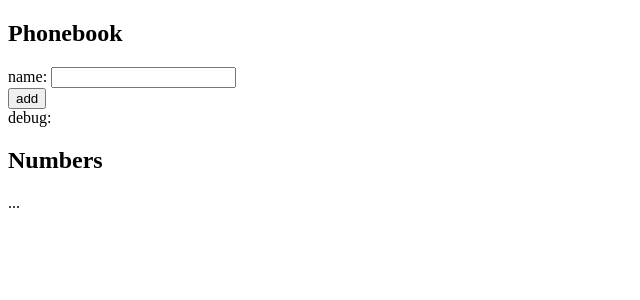
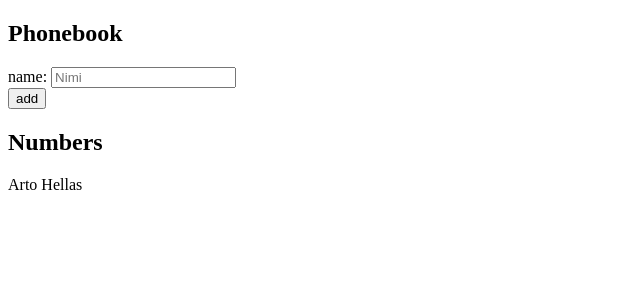
Before and after one commit to Antonako1/React-tehtavat, a React (Vite) app in the folder Kokoelmien renderöinti ja lomakkeen käsittely/palvelintehtava/: page / in a window 1280 px wide. Shown: the top 300 px of the page, without its empty margins (0-640 px from the left). Built offline with nearby package versions, Linux system fonts and the light colour scheme.

Commit message:
2.6 valmis

```diff
--- a/Kokoelmien renderöinti ja lomakkeen käsittely/palvelintehtava/src/App.jsx
+++ b/Kokoelmien renderöinti ja lomakkeen käsittely/palvelintehtava/src/App.jsx
@@ -11,23 +11,31 @@ const App = () => {
   }
 
   const handleSubmit = () => {
-    setPersons({name: newName})
-    console.log(persons)
+    let copy = [...persons];
+    copy.push(
+      {name: newName}
+    )
+    setPersons(copy)
+    document.getElementById('input-field').value = "";
   }
   return (
     <div>
       <h2>Phonebook</h2>
       <form onSubmit={e => e.preventDefault()}>
         <div>
-          name: <input onChange={updateInput}/>
+          name: <input onChange={updateInput}
+                  placeholder='Nimi'
+                  id='input-field'
+                />
         </div>
         <div>
           <button type="submit" onClick={handleSubmit}>add</button>
         </div>
       </form>
-      <div>debug: {newName}</div>
       <h2>Numbers</h2>
-      ...
+      {
+        persons.map(people => <p key={people.name}>{people.name}</p>)
+      }
     </div>
   )
 
```
